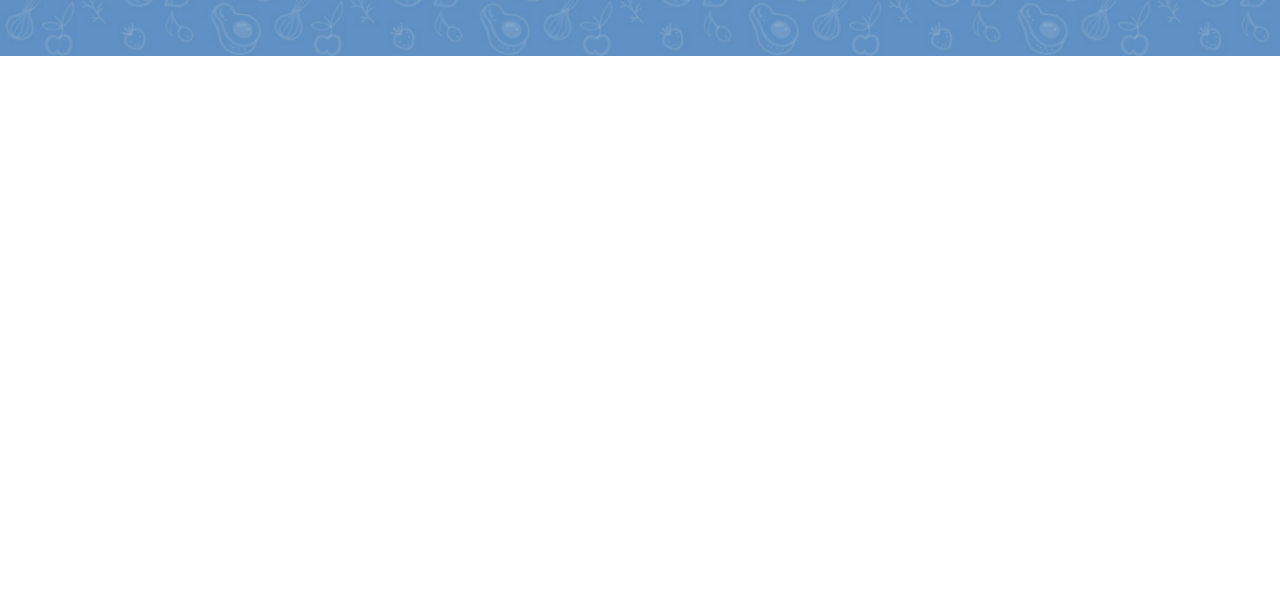
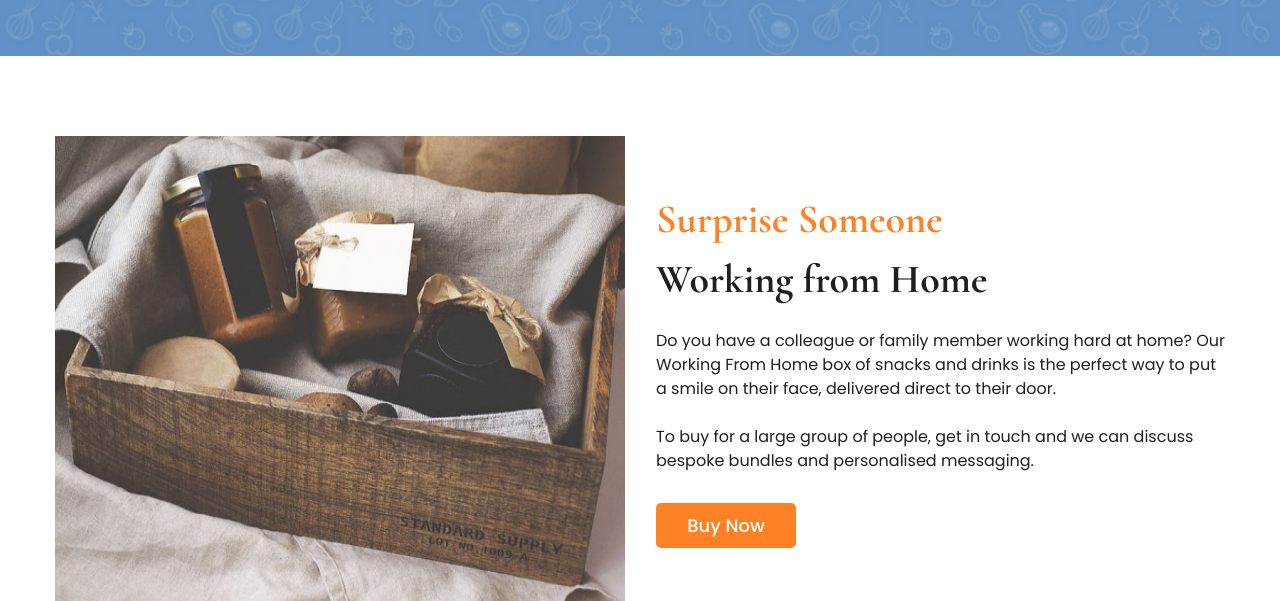
Before and after one commit to ostapenko-kostia/Bakery, a plain HTML site: page index.html in a window 1280 px wide. Shown: the part 2812-3413 px from the top of the page. Before the commit the page ends 2868 px from the top, so only its background shows below. Drawn offline with Linux system fonts and the light colour scheme.

Commit message:
Surprise section added

```diff
--- /dev/null
+++ b/assets/styles/blocks/_surprise.scss
@@ -0,0 +1,40 @@
+.surprise {
+    &-wrapper {
+        display: flex;
+        justify-content: space-between;
+        column-gap: 31px;
+    }
+    &-leftSide {
+        width: 50%;
+    }
+    &-rightSide {
+        display: flex;
+        flex-direction: column;
+        padding: 53px 0;
+    }
+    &-title {
+        margin-bottom: 20px;
+        @include tablet {
+            & {
+                font-size: 30px;
+            }
+        }
+    }
+    &-text {
+        margin-bottom: 30px;
+    }
+    &-button {
+        width: 140px;
+    }
+    @media (max-width: 850px) {
+        &-leftSide {
+            display: none;
+        }
+        &-rightSide {
+            width: fit-content;
+            text-align: center;
+            margin-inline: auto;
+            align-items: center;
+        }
+    }
+}
--- a/assets/styles/styles.scss
+++ b/assets/styles/styles.scss
@@ -15,4 +15,5 @@
         "blocks/latest-offer-card",
         "blocks/whyChoose",
         "blocks/whoMakes",
-        "blocks/partner";
+        "blocks/partner",
+        "blocks/surprise";
--- a/index.html
+++ b/index.html
@@ -349,8 +349,32 @@
                     <h3 class="section-title partner-title">
                         Our Charity Partner, City Bakery
                     </h3>
-                    <img src="assets/images/city-bakery-logo.svg">
-                    <button class="button partner-button">Learn more about City Bakery</button>
+                    <img src="assets/images/city-bakery-logo.svg" />
+                    <button class="button partner-button">
+                        Learn more about City Bakery
+                    </button>
+                </div>
+            </section>
+            <section class="surprise">
+                <div class="container surprise-wrapper">
+                    <img
+                        src="assets/images/surprise-bg.jpg"
+                        class="surprise-leftSide"
+                    />
+                    <div class="surprise-rightSide">
+                        <h3 class="section-title surprise-title">
+                            <span>Surprise Someone</span><br />Working from Home
+                        </h3>
+                        <p class="surprise-text">
+                            Do you have a colleague or family member working
+                            hard at home? Our Working From Home box of snacks
+                            and drinks is the perfect way to put a smile on
+                            their face, delivered direct to their door.<br><br>To buy
+                            for a large group of people, get in touch and we can
+                            discuss bespoke bundles and personalised messaging.
+                        </p>
+                        <button class="button surprise-button">Buy Now</button>
+                    </div>
                 </div>
             </section>
         </main>
```
Also changed, not shown: assets/images/surprise-bg.jpg (added), assets/styles/styles.css.
